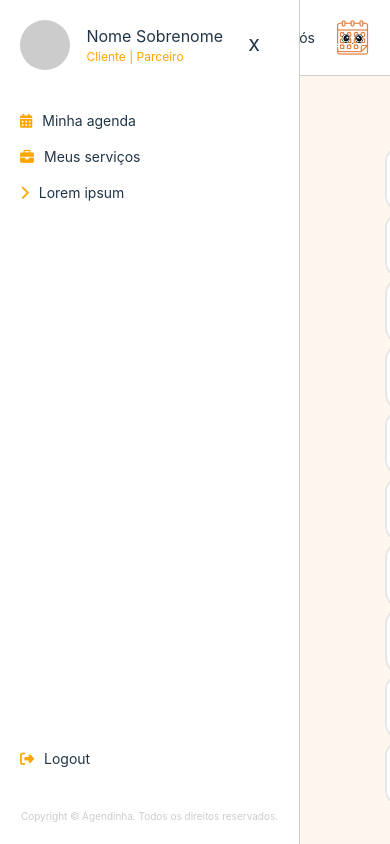
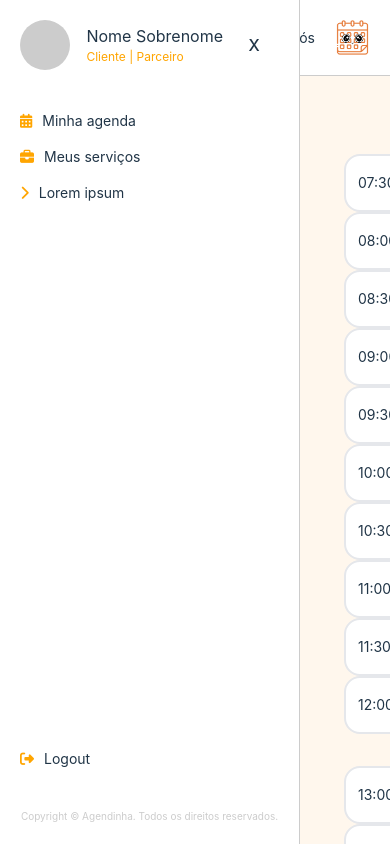
Before and after one commit to Agendinha/app-frontend, a React (Vite) app: page /dashboard in a window 390 px wide. Shown: the top 844 px of the page. Built offline with nearby package versions, Linux system fonts and the light colour scheme; sample sign-in values are in the browser's storage.

Commit message:
feat: select of days and responsive layout

```diff
--- a/src/components/calendar/calendar.jsx
+++ b/src/components/calendar/calendar.jsx
@@ -2,7 +2,7 @@ import Days from "./components/days.jsx";
 
 export default function Calendar() {
   return (
-    <div className="flex flex-col items-center justify-center w-full h-full">
+    <div className="flex flex-col items-center justify-center w-full h-full ">
       <Days />
     </div>
   );
--- a/src/components/calendar/components/days.jsx
+++ b/src/components/calendar/components/days.jsx
@@ -1,24 +1,74 @@
-
-import HourList from "./hoursList.jsx";
+import React, { useState } from 'react';
+import HourList from './hoursList.jsx';
 
 export default function Days() {
-  const morningHours = [
-    "07:30", "08:00", "08:30", "09:00", "09:30",
-    "10:00", "10:30", "11:00", "11:30", "12:00"
-  ];
 
-  const afternoonHours = [
-    "13:00", "13:30", "14:00", "14:30", "15:00",
-    "15:30", "16:00", "16:30", "17:00", "17:30"
-  ];
+
+const morningHours = ["07:30", "08:00", "08:30", "09:00", "09:30", "10:00", "10:30", "11:00", "11:30", "12:00"];
+const afternoonHours = ["13:00", "13:30", "14:00", "14:30", "15:00", "15:30", "16:00", "16:30", "17:00", "17:30"];
+const daysOfWeek = ["Segunda", "Terça", "Quarta", "Quinta", "Sexta"];
+
+const schedule = daysOfWeek.reduce((acc, day) => {
+  acc[day] = {
+    morning: morningHours,
+    afternoon: afternoonHours
+  };
+  return acc;
+}, {});
+
+  const initialCommitments = {};
+  Object.keys(schedule).forEach(day => {
+    initialCommitments[day] = {
+      morning: Array(schedule[day].morning.length).fill(''),
+      afternoon: Array(schedule[day].afternoon.length).fill('')
+    };
+  });
+
+  const [selectedDay, setSelectedDay] = useState('Segunda');
+  const [commitments, setCommitments] = useState(initialCommitments);
+
+  const handleDayChange = (event) => {
+    setSelectedDay(event.target.value);
+  };
+
+  const updateCommitments = (period, newValues) => {
+    setCommitments((prevCommitments) => ({
+      ...prevCommitments,
+      [selectedDay]: {
+        ...prevCommitments[selectedDay],
+        [period]: newValues
+      }
+    }));
+  };
+
 
   return (
-    <div className="flex flex-col text-xl w-3/4 h-3/4 justify-center items-center">
+    <div className="flex flex-col md:text-xl w-full h-3/4 justify-center items-center">
 
-      <div className="flex h-full w-4/12 justify-center content-center  bg-white rounded-full p-2 border-2">Segunda</div>
-      <div className="flex flex-row text-xl w-full h-full justify-center">
-        <HourList hours={morningHours} />
-        <HourList hours={afternoonHours} />
+      <div className="flex h-full md:w-3/12 justify-center content-center bg-white rounded-full p-2 border-2">
+        <select
+          value={selectedDay}
+          onChange={handleDayChange}
+          className="bg-white w-full p-2 rounded-full text-center md:text-xl"
+        >
+          {Object.keys(schedule).map((day) => (
+            <option key={day} value={day} className="text-sm">
+              {day}
+            </option>
+          ))}
+        </select>
+      </div>
+      <div className="flex flex-col md:flex-row text-xl w-full h-full justify-center">
+        <HourList
+          hours={schedule[selectedDay].morning}
+          values={commitments[selectedDay].morning}
+          updateValues={(newValues) => updateCommitments('morning', newValues)}
+        />
+        <HourList
+          hours={schedule[selectedDay].afternoon}
+          values={commitments[selectedDay].afternoon}
+          updateValues={(newValues) => updateCommitments('afternoon', newValues)}
+        />
       </div>
     </div>
   );
--- a/src/components/calendar/components/hoursList.jsx
+++ b/src/components/calendar/components/hoursList.jsx
@@ -1,45 +1,44 @@
-import React, { useState } from "react";
+import React from "react";
 
-const HourList = ({ hours }) => {
-  const [values, setValues] = useState(Array(hours.length).fill(''));
-
+const HourList = ({ hours, values, updateValues }) => {
   const handleButtonClick = (index) => {
     const newValue = prompt(`Digite seu compromisso para ${hours[index]}:`, values[index]);
     if (newValue !== null) {
       const newValues = [...values];
       newValues[index] = newValue;
-      setValues(newValues);
+      updateValues(newValues);
     }
   };
+
   const clearValue = (index) => {
-      const newValue = values[index] = '';
     const newValues = [...values];
-      newValues[index] = newValue;
-      setValues(newValues);
+    newValues[index] = '';
+    updateValues(newValues);
   };
 
-
   return (
-    <div className="flex flex-col text-xl w-5/12 h-3/4 m-4 justify-between">
+    <div className="flex flex-col text-sm md:text-xl md:w-5/12 h-3/4 m-4 justify-between">
       {hours.map((hour, index) => (
         <div key={index} className="flex flex-row justify-between bg-white mx-2 p-3 border-2 rounded-2xl items-center">
           <span className="w-2/12">{hour}</span>
-          {values[index] === '' &&
-            <div className="text-white rounded-xl w-8/12 h-1/4">
+          {values[index] === '' ? (
+            <div className="text-white rounded-xl w-8/12 h-1/4 md:mr-10">
               <button
                 className="bg-white hover:bg-orange-600 text-white rounded-xl w-full py-1"
                 onClick={() => handleButtonClick(index)}
               >
                 +
               </button>
-          </div>}
-          {values[index] && (
+            </div>
+          ) : (
             <div className="flex flex-row items-center justify-center w-8/12">
-              <span className="mr-2 text-black w-10/12">{values[index]}</span>
+              <span className="h-1/4 mr-2 text-black w-10/12 py-1">{values[index]}</span>
               <button
                 className="bg-white text-black text-sm rounded-full w-2/12 py-1 px-2 items-center justify-center"
                 onClick={() => clearValue(index)}
-              >X</button>
+              >
+                X
+              </button>
             </div>
           )}
         </div>
@@ -47,38 +46,58 @@ const HourList = ({ hours }) => {
     </div>
   );
 };
+
 export default HourList;
 
-// export default function Hours() {
+
+
+// import React, { useState } from "react";
+
+// const HourList = ({ hours }) => {
+//   const [values, setValues] = useState(Array(hours.length).fill(''));
+
+//   const handleButtonClick = (index) => {
+//     const newValue = prompt(`Digite seu compromisso para ${hours[index]}:`, values[index]);
+//     if (newValue !== null) {
+//       const newValues = [...values];
+//       newValues[index] = newValue;
+//       setValues(newValues);
+//     }
+//     };
+//     const clearValue = (index) => {
+//       const newValue = values[index] = '';
+//       const newValues = [...values];
+//       newValues[index] = newValue;
+//       setValues(newValues);
+//     };
+
+
 //   return (
-//   <div className="flex flex-row bg-white text-xl w-3/4 h-3/4 justify-center ">
-//   <div className="flex flex-col bg-white text-xl w-3/4 h-3/4 justify-center p-2 ">
-//   <div className="p-2 border-2">07:30</div>
-//   <div className="p-2 border-2">08:00</div>
-//   <div className="p-2 border-2">08:30</div>
-//   <div className="p-2 border-2">09:00</div>
-//   <div className="p-2 border-2">09:30</div>
-//   <div className="p-2 border-2">10:00</div>
-//   <div className="p-2 border-2">10:30</div>
-//   <div className="p-2 border-2">11:00</div>
-//   <div className="p-2 border-2">11:30</div>
-//   <div className="p-2 border-2">12:00</div>
-//   </div>
-//   <div className="flex flex-col bg-white text-xl w-3/4 h-3/4 justify-center p-2">
-//   <div className="p-2 border-2">13:00</div>
-//   <div className="p-2 border-2">13:30</div>
-//   <div className="p-2 border-2">14:00</div>
-//   <div className="p-2 border-2">14:30</div>
-//   <div className="p-2 border-2">15:00</div>
-//   <div className="p-2 border-2">15:30</div>
-//   <div className="p-2 border-2">16:00</div>
-//   <div className="p-2 border-2">16:30</div>
-//   <div className="p-2 border-2">17:00</div>
-//   <div className="p-2 border-2">17:30</div>
-//   </div>
-//   </div>
-
+//     <div className="flex flex-col text-sm md:text-xl md:w-5/12 h-3/4 m-4 justify-between ">
+//       {hours.map((hour, index) => (
+//         <div key={index} className="flex flex-row justify-between bg-white mx-2 p-3 border-2 rounded-2xl items-center ">
+//           <span className="w-2/12">{hour}</span>
+//           {values[index] === '' &&
+//             <div className="text-white rounded-xl w-8/12 h-1/4 md:mr-10">
+//               <button
+//                 className="bg-white hover:bg-orange-600 text-white rounded-xl w-full py-1"
+//                 onClick={() => handleButtonClick(index)}
+//               >
+//                 +
+//               </button>
+//             </div>}
+//           {values[index] && (
+//             <div className="flex flex-row items-center justify-center w-8/12">
+//               <span className="mr-2 text-black w-10/12">{values[index]}</span>
+//               <button
+//               className="bg-white text-black text-sm rounded-full w-2/12 py-1 px-2 items-center justify-center"
+//               onClick={() => clearValue(index)}
+//               >X</button>
+//             </div>
+//           )}
+//         </div>
+//       ))}
+//     </div>
 //   );
-//   }
-
-//   Me ajude a abstrair esta função
+// };
+// export default HourList;
--- a/src/components/defaultView/defaultView.css
+++ b/src/components/defaultView/defaultView.css
@@ -3,6 +3,7 @@
   flex-direction: column;
   height: 100vh;
   overflow: hidden;
+  overflow-y: auto;
 }
 
 .navbar {
--- a/src/pages/dashboard/index.jsx
+++ b/src/pages/dashboard/index.jsx
@@ -14,7 +14,7 @@ function Dashboard() {
 
 	return (
 		<DefaultView>
-			<div className="flex flex-col items-center justify-center h-full w-screen bg-orange-50">
+			<div className="flex flex-col items-center justify-center h-full w-screen bg-orange-50 ">
 				{/* <h1 className="text-2xl">Dashboard</h1> */}
 				{/* <button onClick={() => setModalIsOpen(true)}>Logout</button> */}
 				<Calendar />
```
Lines whose indentation alone changed are shown as unchanged.
